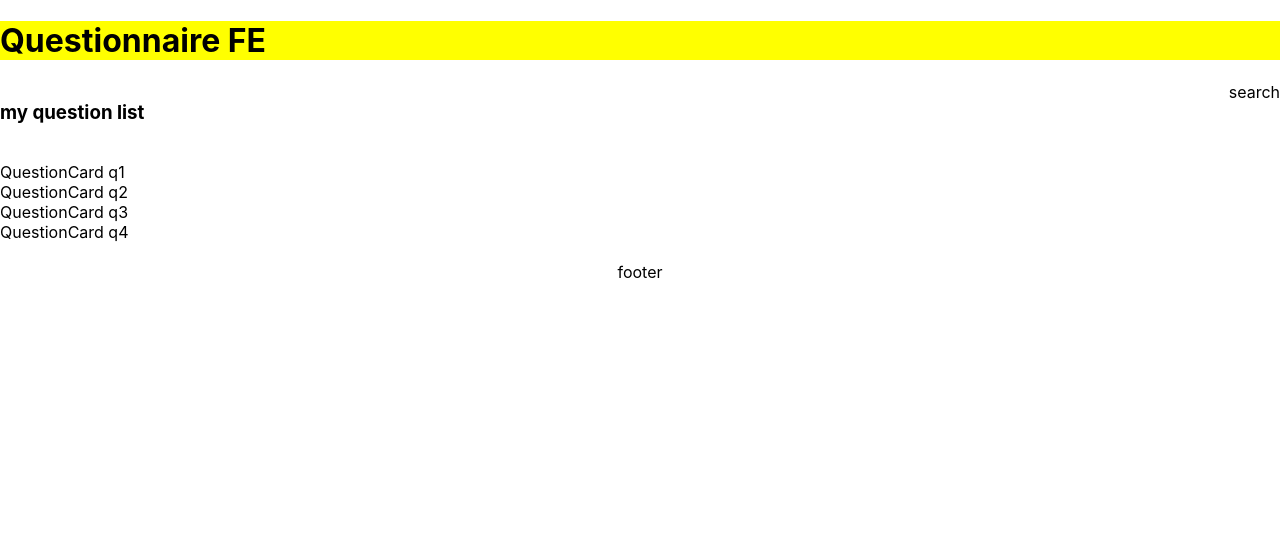
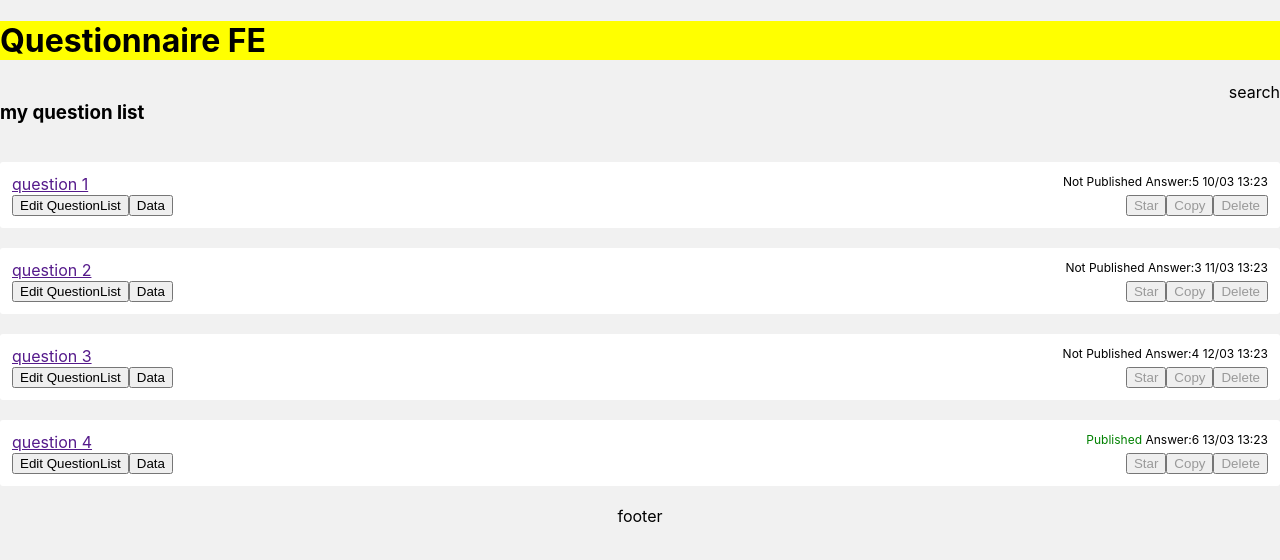
Before and after one commit to xiudou401/Questionnaire, a React (Create React App) app in the folder wenjuan-fe/: page / in a window 1280 px wide. Shown: the top 560 px of the page. Built offline with nearby package versions, Linux system fonts and the light colour scheme.

Commit message:
QuestionCard css

```diff
--- a/wenjuan-fe/src/components/QuestionCard.module.scss
+++ b/wenjuan-fe/src/components/QuestionCard.module.scss
@@ -0,0 +1,37 @@
+.container {
+  margin-bottom: 20px;
+  padding: 12px;
+  border-radius: 3px;
+  background-color: #fff;
+
+  &:hover {
+    box-shadow: 0 4px 10px #e8e8e8;
+  }
+}
+
+.title {
+  display: flex;
+  .left {
+    flex: 1;
+  }
+  .right {
+    flex: 1;
+    text-align: right;
+    font-size: 12px;
+  }
+}
+
+.button-container {
+  display: flex;
+  .left {
+    flex: 1;
+  }
+  .right {
+    flex: 1;
+    text-align: right;
+
+    button {
+      color: #999;
+    }
+  }
+}
--- a/wenjuan-fe/src/components/QuestionCard.tsx
+++ b/wenjuan-fe/src/components/QuestionCard.tsx
@@ -1,5 +1,6 @@
 import React, { FC } from 'react';
 import styles from './QuestionCard.module.scss';
+import { spawn } from 'child_process';
 
 type PropsType = {
   _id: string;
@@ -11,8 +12,38 @@ type PropsType = {
 };
 
 const QuestionCard: FC<PropsType> = (props: PropsType) => {
-  const { _id } = props;
-  return <div>QuestionCard {_id}</div>;
+  const { _id, title, createdAt, answerCount, isPublished } = props;
+  return (
+    <div className={styles.container}>
+      <div className={styles.title}>
+        <div className={styles.left}>
+          <a href="">{title}</a>
+        </div>
+        <div className={styles.right}>
+          {isPublished ? (
+            <span style={{ color: 'green' }}>Published</span>
+          ) : (
+            <span>Not Published</span>
+          )}
+          &nbsp;
+          <span>Answer:{answerCount}</span>
+          &nbsp;
+          <span>{createdAt}</span>
+        </div>
+      </div>
+      <div className={styles['button-container']}>
+        <div className={styles.left}>
+          <button>Edit QuestionList</button>
+          <button>Data</button>
+        </div>
+        <div className={styles.right}>
+          <button>Star</button>
+          <button>Copy</button>
+          <button>Delete</button>
+        </div>
+      </div>
+    </div>
+  );
 };
 
 export default QuestionCard;
--- a/wenjuan-fe/src/pages/List.module.scss
+++ b/wenjuan-fe/src/pages/List.module.scss
@@ -17,3 +17,7 @@
 .footer {
   text-align: center;
 }
+
+body {
+  background-color: #f1f1f1;
+}
```
